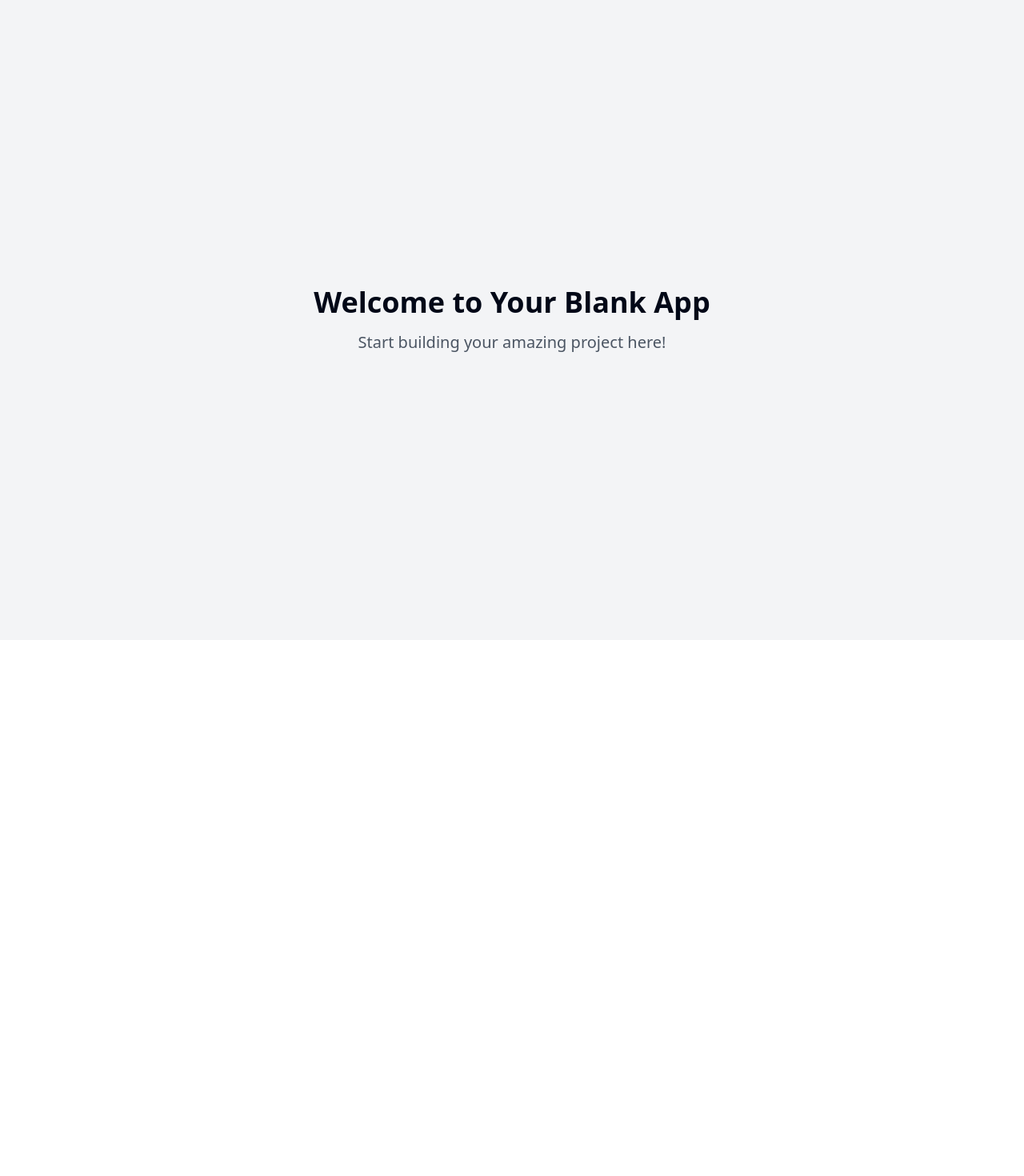
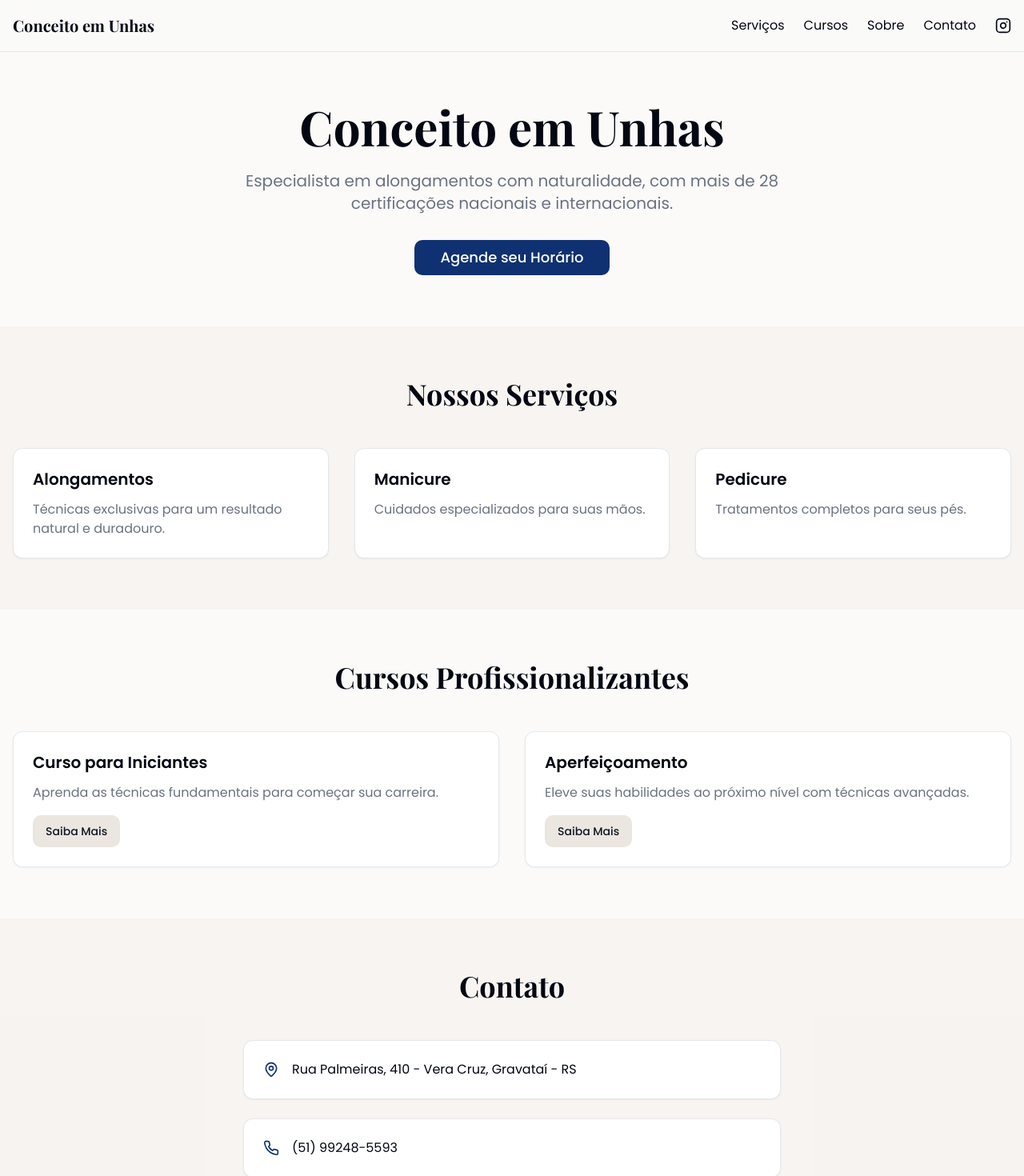
Before and after one commit to Ronei-rcm/conceito-unhas-design, a React (Vite) app: page / in a window 1280 px wide. Shown: the top 1470 px of the page at 80% size. Before the commit the page ends 800 px from the top, so only its background shows below. Built offline with nearby package versions, Linux system fonts and the light colour scheme.

Commit message:
Feat: Implement nail design website
Implement a website for a nail design business, including course sales, esmalteria information, contact details, and social media links. Use pastel nude and navy blue color scheme.

```diff
--- /dev/null
+++ b/src/components/Navbar.tsx
@@ -0,0 +1,63 @@
+
+import { Instagram, Menu } from "lucide-react";
+import { Button } from "./ui/button";
+import { Sheet, SheetContent, SheetTrigger } from "./ui/sheet";
+
+export const Navbar = () => {
+  return (
+    <nav className="fixed top-0 w-full bg-background/80 backdrop-blur-md z-50 border-b">
+      <div className="container mx-auto px-4 h-16 flex items-center justify-between">
+        <a href="/" className="font-playfair text-xl font-bold">
+          Conceito em Unhas
+        </a>
+
+        <div className="hidden md:flex items-center gap-6">
+          <a href="#services" className="hover:text-primary transition-colors">
+            Serviços
+          </a>
+          <a href="#courses" className="hover:text-primary transition-colors">
+            Cursos
+          </a>
+          <a href="#about" className="hover:text-primary transition-colors">
+            Sobre
+          </a>
+          <a href="#contact" className="hover:text-primary transition-colors">
+            Contato
+          </a>
+          <a
+            href="https://instagram.com/jhullieramos.nails"
+            target="_blank"
+            rel="noopener noreferrer"
+            className="hover:text-primary transition-colors"
+          >
+            <Instagram className="h-5 w-5" />
+          </a>
+        </div>
+
+        <Sheet>
+          <SheetTrigger asChild className="md:hidden">
+            <Button variant="ghost" size="icon">
+              <Menu className="h-5 w-5" />
+            </Button>
+          </SheetTrigger>
+          <SheetContent>
+            <div className="flex flex-col gap-4 mt-8">
+              <a href="#services" className="text-lg">
+                Serviços
+              </a>
+              <a href="#courses" className="text-lg">
+                Cursos
+              </a>
+              <a href="#about" className="text-lg">
+                Sobre
+              </a>
+              <a href="#contact" className="text-lg">
+                Contato
+              </a>
+            </div>
+          </SheetContent>
+        </Sheet>
+      </div>
+    </nav>
+  );
+};
--- a/src/index.css
+++ b/src/index.css
@@ -1,92 +1,32 @@
+
+@import url('https://fonts.googleapis.com/css2?family=Playfair+Display:wght@400;500;600;700&family=Poppins:wght@300;400;500;600&display=swap');
+
 @tailwind base;
 @tailwind components;
 @tailwind utilities;
 
 @layer base {
   :root {
-    --background: 0 0% 100%;
-    --foreground: 222.2 84% 4.9%;
-
+    --background: 30 25% 98%;
+    --foreground: 224 71.4% 4.1%;
     --card: 0 0% 100%;
-    --card-foreground: 222.2 84% 4.9%;
-
+    --card-foreground: 224 71.4% 4.1%;
     --popover: 0 0% 100%;
-    --popover-foreground: 222.2 84% 4.9%;
-
-    --primary: 222.2 47.4% 11.2%;
-    --primary-foreground: 210 40% 98%;
-
-    --secondary: 210 40% 96.1%;
-    --secondary-foreground: 222.2 47.4% 11.2%;
-
-    --muted: 210 40% 96.1%;
-    --muted-foreground: 215.4 16.3% 46.9%;
-
-    --accent: 210 40% 96.1%;
-    --accent-foreground: 222.2 47.4% 11.2%;
-
+    --popover-foreground: 224 71.4% 4.1%;
+    --primary: 219 77% 25%;
+    --primary-foreground: 210 20% 98%;
+    --secondary: 30 20% 90%;
+    --secondary-foreground: 220.9 39.3% 11%;
+    --muted: 30 20% 92%;
+    --muted-foreground: 220 8.9% 46.1%;
+    --accent: 30 25% 89%;
+    --accent-foreground: 220.9 39.3% 11%;
     --destructive: 0 84.2% 60.2%;
-    --destructive-foreground: 210 40% 98%;
-
-    --border: 214.3 31.8% 91.4%;
-    --input: 214.3 31.8% 91.4%;
-    --ring: 222.2 84% 4.9%;
-
-    --radius: 0.5rem;
-
-    --sidebar-background: 0 0% 98%;
-
-    --sidebar-foreground: 240 5.3% 26.1%;
-
-    --sidebar-primary: 240 5.9% 10%;
-
-    --sidebar-primary-foreground: 0 0% 98%;
-
-    --sidebar-accent: 240 4.8% 95.9%;
-
-    --sidebar-accent-foreground: 240 5.9% 10%;
-
-    --sidebar-border: 220 13% 91%;
-
-    --sidebar-ring: 217.2 91.2% 59.8%;
-  }
-
-  .dark {
-    --background: 222.2 84% 4.9%;
-    --foreground: 210 40% 98%;
-
-    --card: 222.2 84% 4.9%;
-    --card-foreground: 210 40% 98%;
-
-    --popover: 222.2 84% 4.9%;
-    --popover-foreground: 210 40% 98%;
-
-    --primary: 210 40% 98%;
-    --primary-foreground: 222.2 47.4% 11.2%;
-
-    --secondary: 217.2 32.6% 17.5%;
-    --secondary-foreground: 210 40% 98%;
-
-    --muted: 217.2 32.6% 17.5%;
-    --muted-foreground: 215 20.2% 65.1%;
-
-    --accent: 217.2 32.6% 17.5%;
-    --accent-foreground: 210 40% 98%;
-
-    --destructive: 0 62.8% 30.6%;
-    --destructive-foreground: 210 40% 98%;
-
-    --border: 217.2 32.6% 17.5%;
-    --input: 217.2 32.6% 17.5%;
-    --ring: 212.7 26.8% 83.9%;
-    --sidebar-background: 240 5.9% 10%;
-    --sidebar-foreground: 240 4.8% 95.9%;
-    --sidebar-primary: 224.3 76.3% 48%;
-    --sidebar-primary-foreground: 0 0% 100%;
-    --sidebar-accent: 240 3.7% 15.9%;
-    --sidebar-accent-foreground: 240 4.8% 95.9%;
-    --sidebar-border: 240 3.7% 15.9%;
-    --sidebar-ring: 217.2 91.2% 59.8%;
+    --destructive-foreground: 210 20% 98%;
+    --border: 220 13% 91%;
+    --input: 220 13% 91%;
+    --ring: 224 71.4% 4.1%;
+    --radius: 0.75rem;
   }
 }
 
@@ -94,8 +34,8 @@
   * {
     @apply border-border;
   }
-
   body {
     @apply bg-background text-foreground;
+    font-feature-settings: "rlig" 1, "calt" 1;
   }
 }
--- a/src/pages/Index.tsx
+++ b/src/pages/Index.tsx
@@ -1,12 +1,151 @@
-// Update this page (the content is just a fallback if you fail to update the page)
+
+import { Instagram, MapPin, Phone } from "lucide-react";
+import { Button } from "@/components/ui/button";
+import { Card, CardContent } from "@/components/ui/card";
+import { Navbar } from "@/components/Navbar";
 
 const Index = () => {
+  const handleWhatsAppClick = () => {
+    window.open(
+      "https://wa.me/5551992485593?text=Bem%20Vindos%20a%20Conceito.",
+      "_blank"
+    );
+  };
+
   return (
-    <div className="min-h-screen flex items-center justify-center bg-gray-100">
-      <div className="text-center">
-        <h1 className="text-4xl font-bold mb-4">Welcome to Your Blank App</h1>
-        <p className="text-xl text-gray-600">Start building your amazing project here!</p>
-      </div>
+    <div className="min-h-screen">
+      <Navbar />
+
+      {/* Hero Section */}
+      <section className="pt-32 pb-16 px-4">
+        <div className="container mx-auto text-center">
+          <h1 className="font-playfair text-4xl md:text-6xl font-bold mb-6">
+            Conceito em Unhas
+          </h1>
+          <p className="text-lg md:text-xl text-muted-foreground mb-8 max-w-2xl mx-auto">
+            Especialista em alongamentos com naturalidade, com mais de 28 certificações nacionais e internacionais.
+          </p>
+          <Button onClick={handleWhatsAppClick} size="lg" className="text-lg">
+            Agende seu Horário
+          </Button>
+        </div>
+      </section>
+
+      {/* Services Section */}
+      <section id="services" className="py-16 bg-accent/30">
+        <div className="container mx-auto px-4">
+          <h2 className="font-playfair text-3xl md:text-4xl font-bold text-center mb-12">
+            Nossos Serviços
+          </h2>
+          <div className="grid grid-cols-1 md:grid-cols-3 gap-8">
+            <Card>
+              <CardContent className="p-6">
+                <h3 className="font-bold text-xl mb-3">Alongamentos</h3>
+                <p className="text-muted-foreground">
+                  Técnicas exclusivas para um resultado natural e duradouro.
+                </p>
+              </CardContent>
+            </Card>
+            <Card>
+              <CardContent className="p-6">
+                <h3 className="font-bold text-xl mb-3">Manicure</h3>
+                <p className="text-muted-foreground">
+                  Cuidados especializados para suas mãos.
+                </p>
+              </CardContent>
+            </Card>
+            <Card>
+              <CardContent className="p-6">
+                <h3 className="font-bold text-xl mb-3">Pedicure</h3>
+                <p className="text-muted-foreground">
+                  Tratamentos completos para seus pés.
+                </p>
+              </CardContent>
+            </Card>
+          </div>
+        </div>
+      </section>
+
+      {/* Courses Section */}
+      <section id="courses" className="py-16">
+        <div className="container mx-auto px-4">
+          <h2 className="font-playfair text-3xl md:text-4xl font-bold text-center mb-12">
+            Cursos Profissionalizantes
+          </h2>
+          <div className="grid grid-cols-1 md:grid-cols-2 gap-8">
+            <Card>
+              <CardContent className="p-6">
+                <h3 className="font-bold text-xl mb-3">Curso para Iniciantes</h3>
+                <p className="text-muted-foreground mb-4">
+                  Aprenda as técnicas fundamentais para começar sua carreira.
+                </p>
+                <Button onClick={handleWhatsAppClick} variant="secondary">
+                  Saiba Mais
+                </Button>
+              </CardContent>
+            </Card>
+            <Card>
+              <CardContent className="p-6">
+                <h3 className="font-bold text-xl mb-3">Aperfeiçoamento</h3>
+                <p className="text-muted-foreground mb-4">
+                  Eleve suas habilidades ao próximo nível com técnicas avançadas.
+                </p>
+                <Button onClick={handleWhatsAppClick} variant="secondary">
+                  Saiba Mais
+                </Button>
+              </CardContent>
+            </Card>
+          </div>
+        </div>
+      </section>
+
+      {/* Contact Section */}
+      <section id="contact" className="py-16 bg-accent/30">
+        <div className="container mx-auto px-4">
+          <h2 className="font-playfair text-3xl md:text-4xl font-bold text-center mb-12">
+            Contato
+          </h2>
+          <div className="max-w-2xl mx-auto">
+            <div className="flex flex-col gap-6">
+              <Card>
+                <CardContent className="p-6 flex items-center gap-4">
+                  <MapPin className="h-5 w-5 text-primary" />
+                  <p>Rua Palmeiras, 410 - Vera Cruz, Gravataí - RS</p>
+                </CardContent>
+              </Card>
+              <Card>
+                <CardContent className="p-6 flex items-center gap-4">
+                  <Phone className="h-5 w-5 text-primary" />
+                  <p>(51) 99248-5593</p>
+                </CardContent>
+              </Card>
+              <Card>
+                <CardContent className="p-6 flex items-center gap-4">
+                  <Instagram className="h-5 w-5 text-primary" />
+                  <div className="flex flex-col gap-2">
+                    <a
+                      href="https://instagram.com/jhullieramos.nails"
+                      target="_blank"
+                      rel="noopener noreferrer"
+                      className="hover:text-primary transition-colors"
+                    >
+                      @jhullieramos.nails
+                    </a>
+                    <a
+                      href="https://instagram.com/conceito.emunhas"
+                      target="_blank"
+                      rel="noopener noreferrer"
+                      className="hover:text-primary transition-colors"
+                    >
+                      @conceito.emunhas
+                    </a>
+                  </div>
+                </CardContent>
+              </Card>
+            </div>
+          </div>
+        </div>
+      </section>
     </div>
   );
 };
```
Also changed, not shown: tailwind.config.ts (+30 -57 lines).
